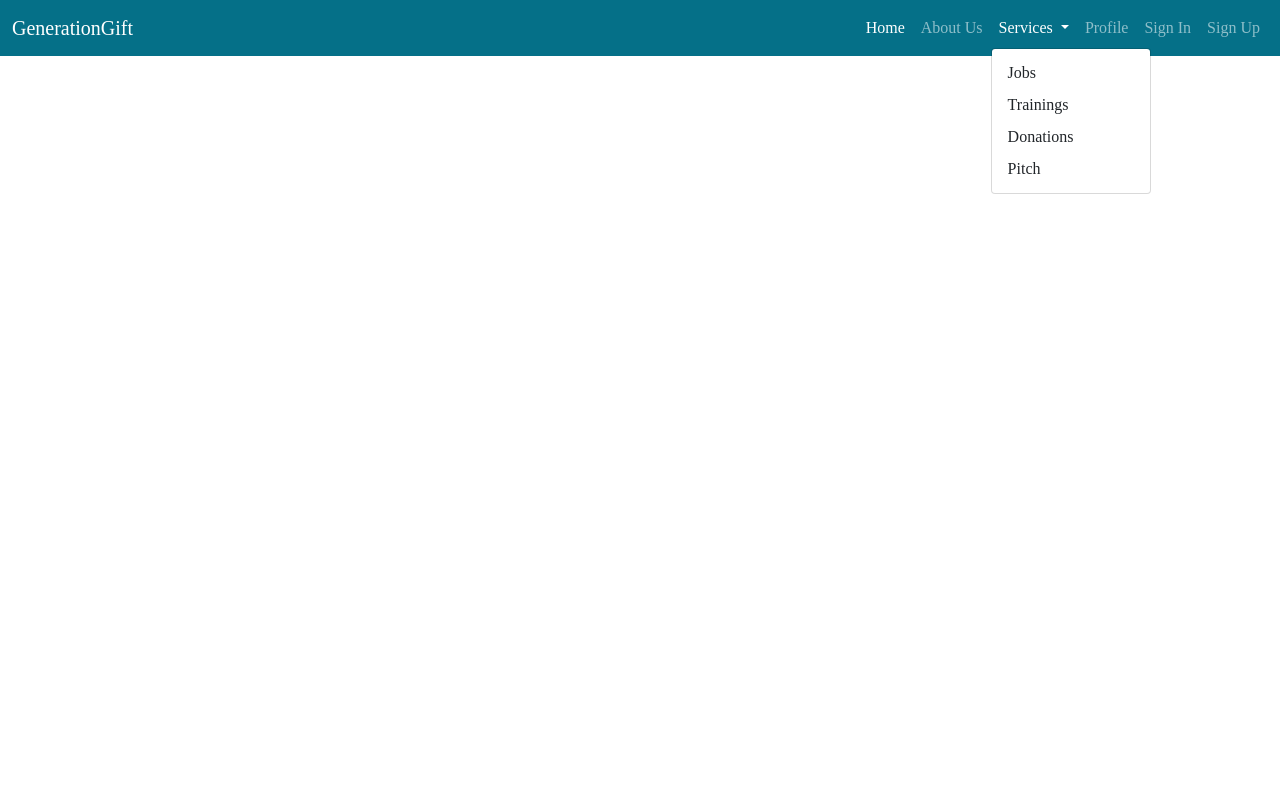
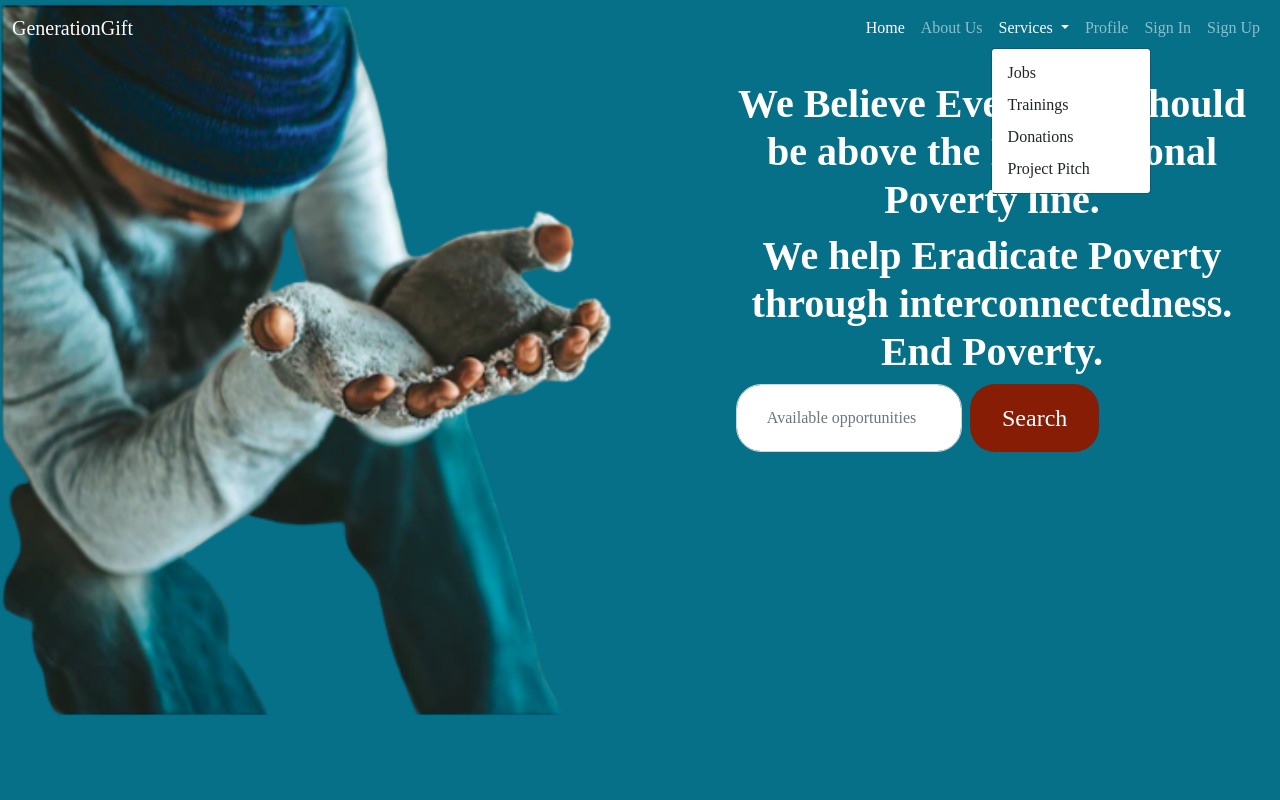
Before and after one commit to vionaosiako/GenerationGiftAngular, an Angular app: page / in a window 1280 px wide. Both pictures are taken after a click on the link "Services". Shown: the top 800 px of the page. Built offline with nearby package versions, Linux system fonts and the light colour scheme; no server answers; a web font is replaced by a local one.

Commit message:
patch: correct the routing error

```diff
--- a/src/app/app-routing.module.ts
+++ b/src/app/app-routing.module.ts
@@ -11,7 +11,7 @@ import { RegistrationComponent } from './components/registration/registration.co
 
 
 const routes: Routes = [
-  { path: 'home', component: BannerComponent },
+  { path: '', component:BannerComponent},
   { path: 'aboutus', component: AboutusComponent },
   { path: 'training', component: TrainingComponent },
   { path: 'pitch', component: ProjectPitchComponent },
--- a/src/app/components/navbar/navbar.component.html
+++ b/src/app/components/navbar/navbar.component.html
@@ -1,4 +1,4 @@
-<nav class="navbar navbar-expand-lg navbar-dark">
+<nav class="navbar navbar-expand-lg navbar-dark bg-transparent fixed-top">
     <div class="container-fluid">
         <a class="navbar-brand" href="#">GenerationGift</a>
         <button class="navbar-toggler" type="button" data-bs-toggle="collapse" data-bs-target="#navbarNav"
@@ -8,7 +8,7 @@
         <div class="collapse navbar-collapse" id="navbarNav">
             <ul class="navbar-nav ms-auto">
                 <li class="nav-item">
-                    <a class="nav-link active" aria-current="page" href="#" routerLink="home">Home</a>
+                    <a class="nav-link active" aria-current="page" href="#" routerLink="/">Home</a>
                 </li>
                 <li class="nav-item">
                     <a class="nav-link" href="#" routerLink="/aboutus">About Us</a>
@@ -22,7 +22,7 @@
                         <a class="dropdown-item" href="#" routerLink="/job">Jobs</a>
                         <a class="dropdown-item" href="#" routerLink="/training">Trainings</a>
                         <a class="dropdown-item" href="# "routerLink="/donation">Donations</a>
-                        <a class="dropdown-item" href="#" routerLink="/pitch">Pitch</a>
+                        <a class="dropdown-item" href="#" routerLink="/pitch">Project Pitch</a>
                     </div>
                 </li>
                 <li class="nav-item">
--- a/src/app/components/registration/registration.component.html
+++ b/src/app/components/registration/registration.component.html
@@ -18,6 +18,6 @@
                 <input type="submit" class="btn  btn-primary login-btn btn-sm mt-3" (click)="registerUser()" value="Create account">
             </div>
         </form>
-        <div class="text-center text-dark">Already Registered? <a href="#" routerLink="login" >Login</a></div>
+        <div class="text-center text-dark">Already Registered? <a href="#">Login</a></div>
     </div>
 </div>
```
